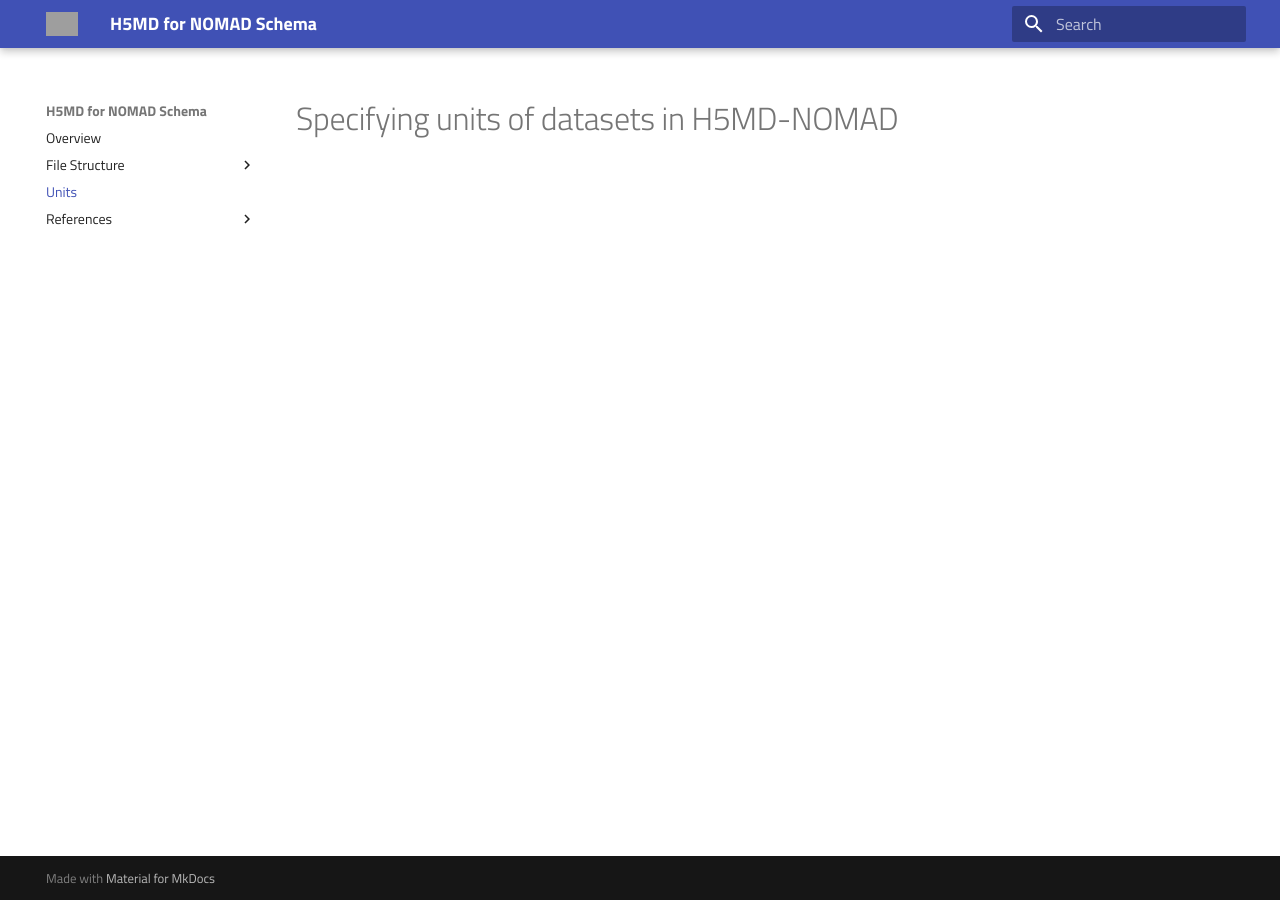
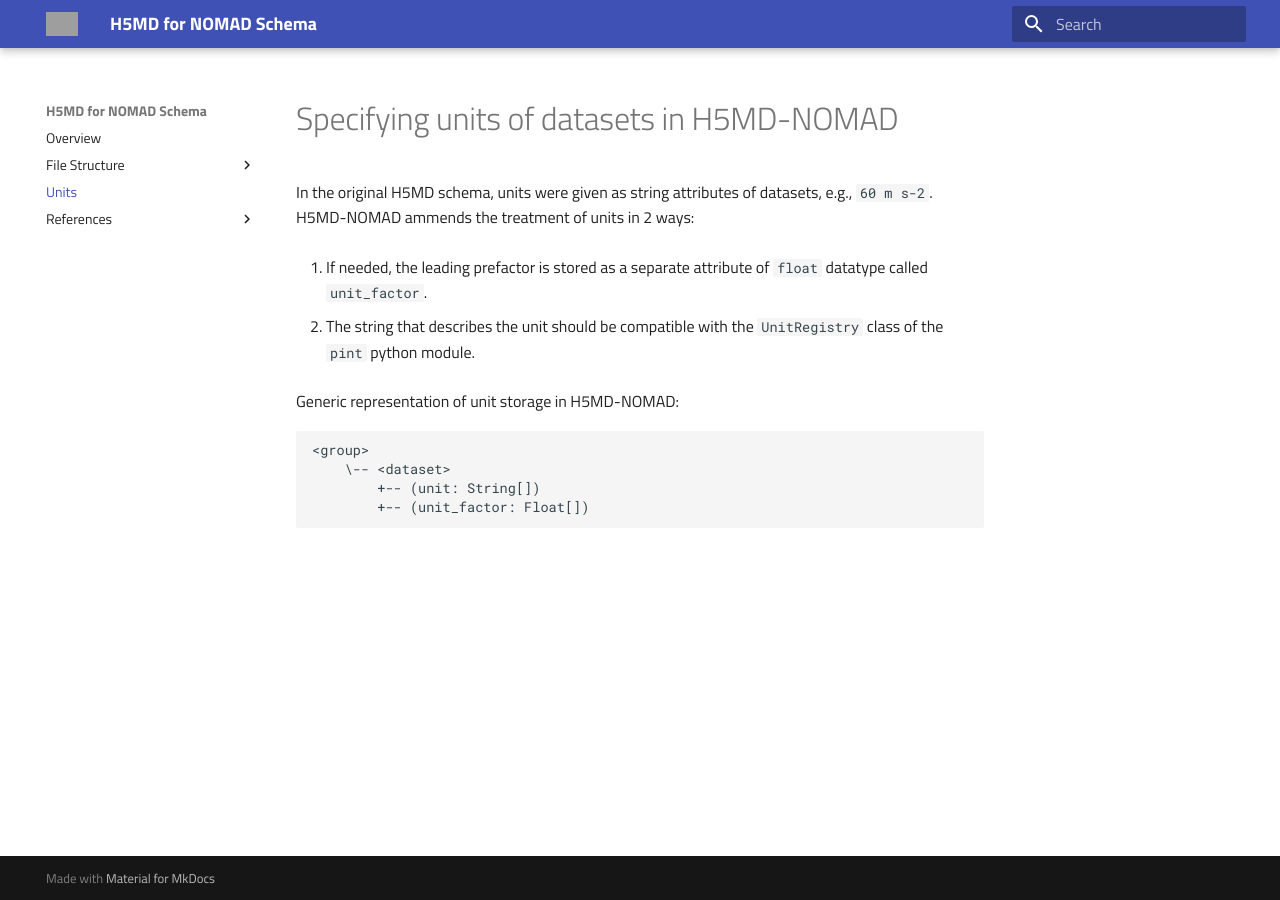
Before and after one commit to FAIRmat-NFDI/AreaC-DOC-H5MD-for-NOMAD, an MkDocs documentation site: the page built from docs/units.md, in a window 1280 px wide. Built offline with MkDocs 1.6.1 and Material for MkDocs 9.7.7, drawn with Linux system fonts in a browser that asks for light colours; grey boxes are pictures that could not be loaded.

Commit message:
added basic unit description

```diff
--- a/docs/units.md
+++ b/docs/units.md
@@ -1 +1,15 @@
 # Specifying units of datasets in H5MD-NOMAD
+
+In the original H5MD schema, units were given as string attributes of datasets, e.g., ``60 m s-2``.
+H5MD-NOMAD ammends the treatment of units in 2 ways:
+
+1. If needed, the leading prefactor is stored as a separate attribute of `float` datatype called `unit_factor`.
+
+2. The string that describes the unit should be compatible with the `UnitRegistry` class of the `pint` python module.
+
+Generic representation of unit storage in H5MD-NOMAD:
+
+    <group>
+        \-- <dataset>
+            +-- (unit: String[])
+            +-- (unit_factor: Float[])
```
Also changed, not shown: docs/references/unsupported.md (+2 -0 lines).
